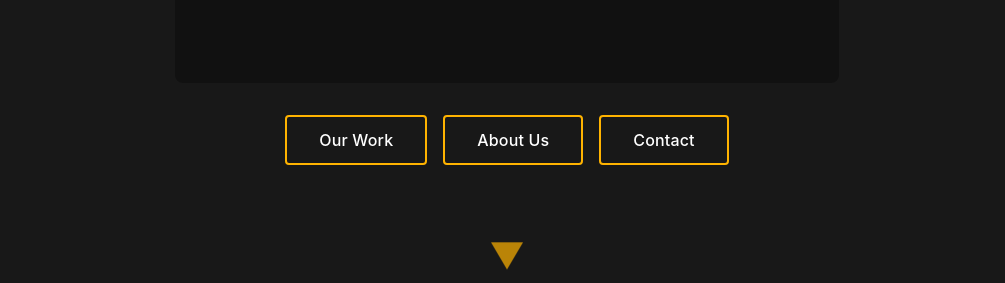
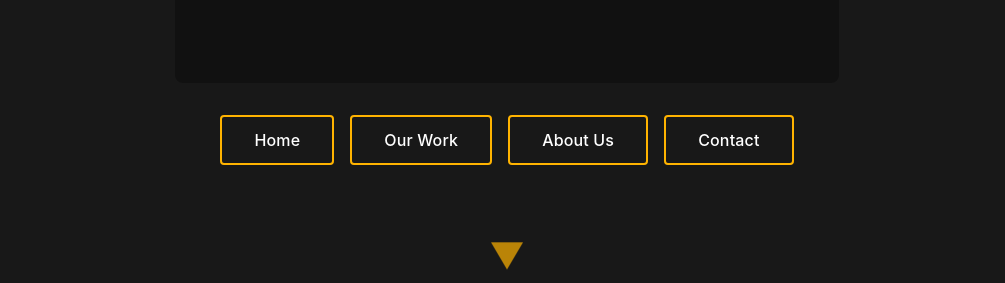
Before and after one commit to ashrithbalgury3824/Mini-Project-Portfolio-Page-for-Editkaro.in-, a plain HTML site: page index.html in a window 1280 px wide. Shown: the part 517-800 px from the top of the page, without its empty margins (133-1138 px from the left). Drawn offline with Linux system fonts and the light colour scheme.

Commit message:
Add Home button to hero navigation on homepage

```diff
--- a/index.html
+++ b/index.html
@@ -25,6 +25,7 @@
             </div>
 
             <nav class="main-links">
+                <a href="index.html" class="hero-btn">Home</a>
                 <a href="#main-content" class="hero-btn">Our Work</a>
                 <a href="about.html" class="hero-btn">About Us</a>
                 <a href="contact.html" class="hero-btn">Contact</a>
```
